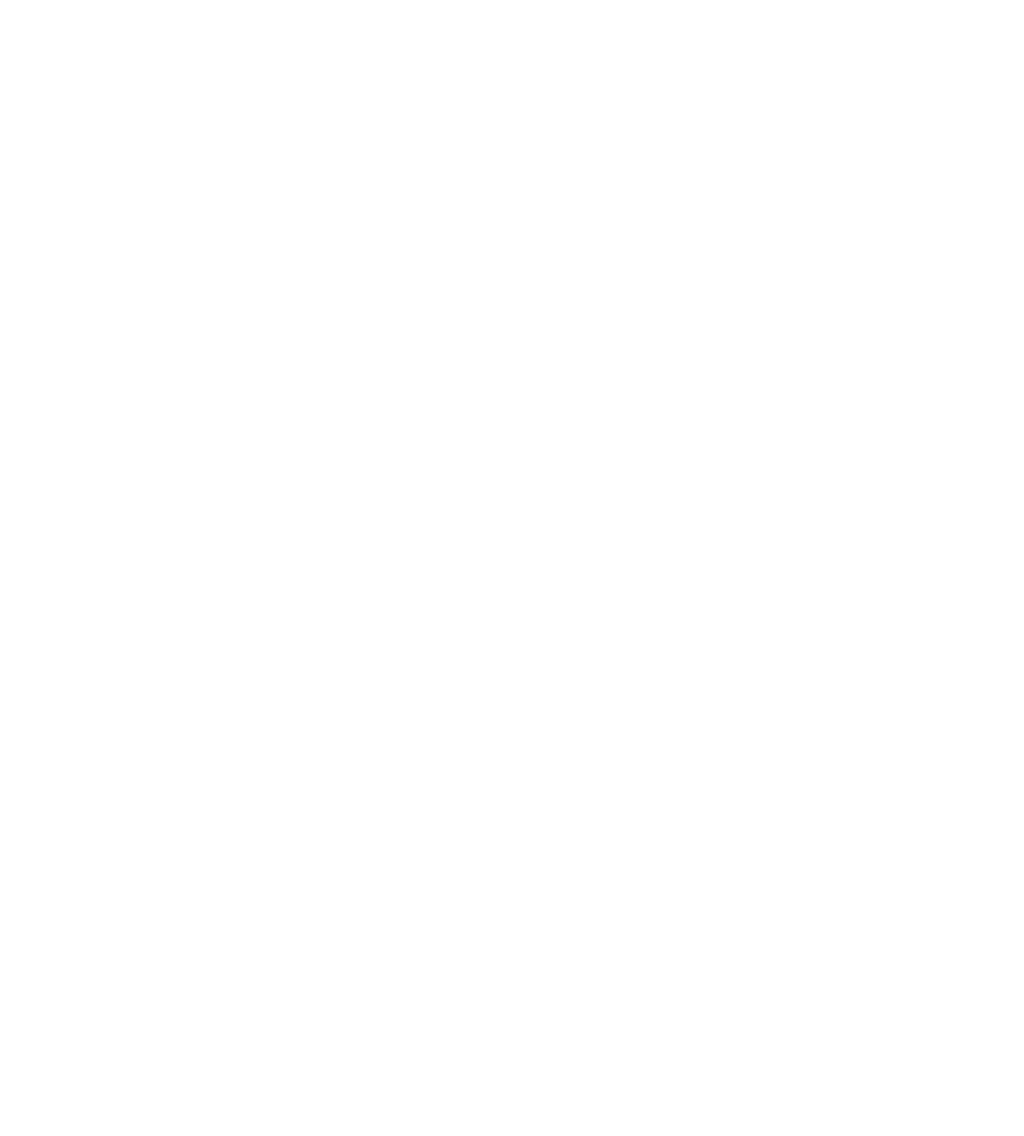
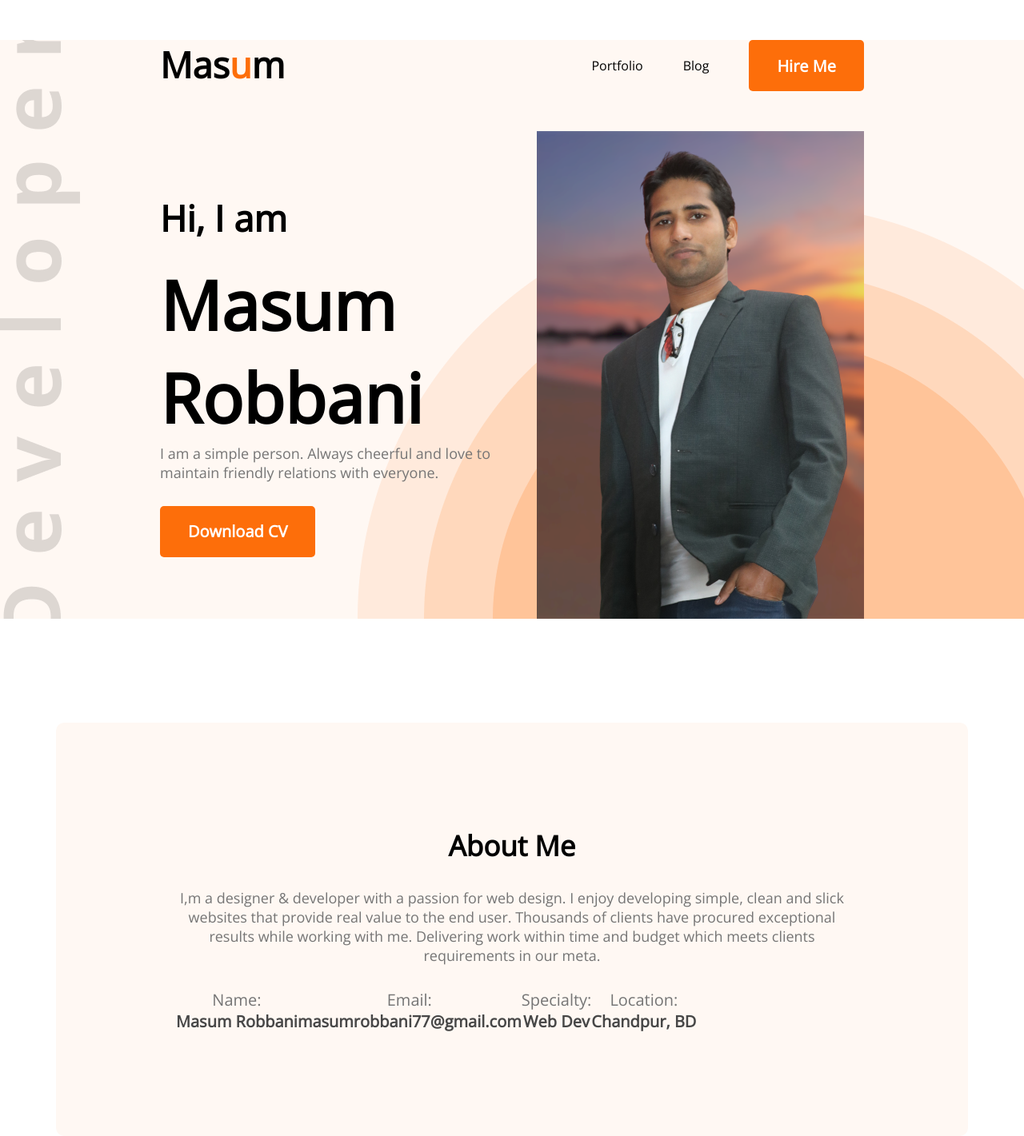
Before and after one commit to masumrobbani/my-first-portfolio, a plain HTML site: page index.html in a window 1280 px wide. Shown: the whole page at 80% size. Before the commit the page ends 800 px from the top, so only its background shows below. Drawn offline with nearby package versions, Linux system fonts and the light colour scheme.

Commit message:
image added

```diff
--- a/index.html
+++ b/index.html
@@ -6,8 +6,57 @@
     <meta name="viewport" content="width=device-width, initial-scale=1.0">
     <title>My First Portfolio</title>
     <link rel="stylesheet" href="styles/portfolio.css">
+    <link rel="preconnect" href="https://fonts.googleapis.com"><link rel="preconnect" href="https://fonts.gstatic.com" crossorigin><link href="https://fonts.googleapis.com/css2?family=Open+Sans&display=swap" rel="stylesheet">
 </head>
 <body>
+    <header class="header">
+        <nav>
+            <h2 class="nav-title">Mas<span class="text-primary">u</span>m</h2>
+            <ul>
+                <li>Portfolio</li>
+                <li>Blog</li>
+                <li><button class="btn-primary">Hire Me</button></li>
+            </ul>
+        </nav>
+        <!-- header banner -->
+        <div class="banner">
+            <div>
+                <h3 class="banner-sub-title">Hi, I am</h3>
+                <h1 class="banner-title">Masum Robbani</h1>
+                <p class="banner-description">I am a simple person. Always cheerful and love to maintain friendly relations with everyone.</p>
+                <button class="btn-primary">Download CV</button>
+            </div>
+            <img src="images/masum2.png" alt="">
+        </div>
+    </header>
 
+    <main>
+        <section class="about">
+            <h3 class="section-title">About Me</h3>
+            <p class="section-description">I,m a designer & developer with a passion for web design. I enjoy developing simple, clean and slick websites that provide real value to the end user. Thousands of clients have procured exceptional results while working with me. Delivering work within time and budget which meets clients requirements in our meta.</p>
+            <div class="about-info-container">
+                <div class="about-info">
+                    <p class="info-title">Name:</p>
+                    <p class="info-description">Masum Robbani</p>
+                </div>
+                <div class="about-info">
+                    <p class="info-title">Email:</p>
+                    <p class="info-description">masumrobbani77@gmail.com</p>
+                </div>
+                <div class="about-info">
+                    <p class="info-title">Specialty:</p>
+                    <p class="info-description">Web Dev</p>
+                </div>
+                <div class="about-info">
+                    <p class="info-title">Location:</p>
+                    <p class="info-description">Chandpur, BD</p>
+                </div>
+            </div>
+        </section>
+    </main>
+
+    <footer>
+
+    </footer>
 </body>
 </html>
--- a/styles/portfolio.css
+++ b/styles/portfolio.css
@@ -0,0 +1,122 @@
+* {
+    margin: 0;
+    font-family: 'Open Sans', sans-serif;
+}
+
+.text-primary {
+    color: #FD6E0A;
+}
+
+.btn-primary {
+    color: #FFFFFF;
+    font-weight: 700;
+    font-size: 20px;
+    border: 0;
+    padding: 18px 35px;
+    height: 64px;
+    background: #FD6E0A;
+    border-radius: 5px;
+}
+
+.header {
+    background: #FFF8F3;
+    background-image: url('../images/header_bg.png'), url(../images/developer.png);
+    background-repeat: no-repeat;
+    background-position: bottom right, left;
+}
+
+/* header and navigation styles */
+nav {
+    display: flex;
+    justify-content: space-between;
+    margin: 50px 200px;
+}
+
+
+.nav-title {
+    font-weight: 800;
+    font-size: 45px;
+}
+
+
+nav ul {
+    display: flex;
+    align-items: center;
+}
+
+
+nav li {
+    list-style: none;
+    margin-left: 50px;
+}
+
+/* banner styles */
+
+.banner {
+    display: flex;
+    align-items: center;
+    margin: 0px 200px;
+
+}
+
+.banner-title {
+    font-weight: 700;
+    font-size: 85px;
+}
+
+.banner-sub-title {
+    font-weight: 600px;
+    font-size: 45px;
+    margin-bottom: 20px;
+}
+
+.banner-description {
+    color: #757575;
+    font-size: 18px;
+    margin-bottom: 30px;
+}
+
+/* main section */
+
+main {
+    max-width: 1140px;
+    margin: 0 auto;
+}
+
+/* about section styles */
+
+.about {
+    margin-top: 130px;
+    background: #FFF8F3;
+    border-radius: 10px;
+    padding: 130px 150px;
+    text-align: center;
+}
+
+.section-title {
+
+    font-weight: 700;
+    font-size: 35px;
+    margin-bottom: 30px;
+}
+
+.section-description {
+    color: #757575;
+    font-size: 18px;
+    margin-bottom: 30px;
+}
+
+.about-info-container{
+    display: flex;
+}
+
+.about .info-title{
+    color: #757575;
+    font-size: 20px;
+}
+
+.info-description{
+    color: #474747;
+    font-size: 20px;
+    font-weight: 700;
+}
```
Also changed, not shown: images/masum.png (added), images/masum2.png (added), images/masum3.png (added).
